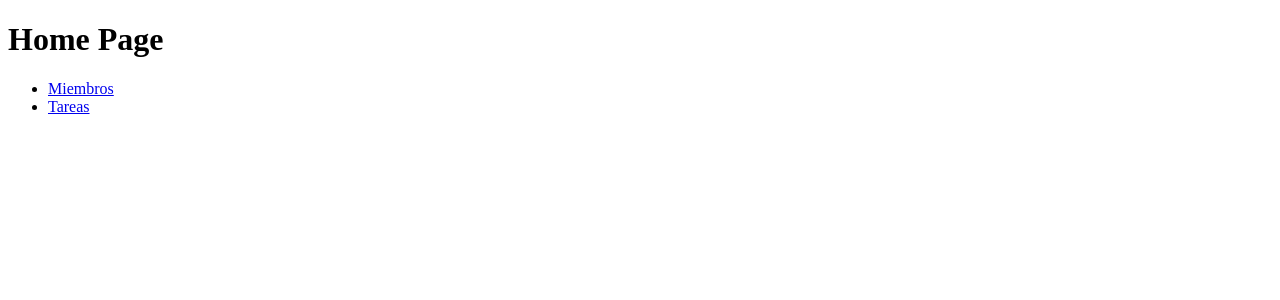
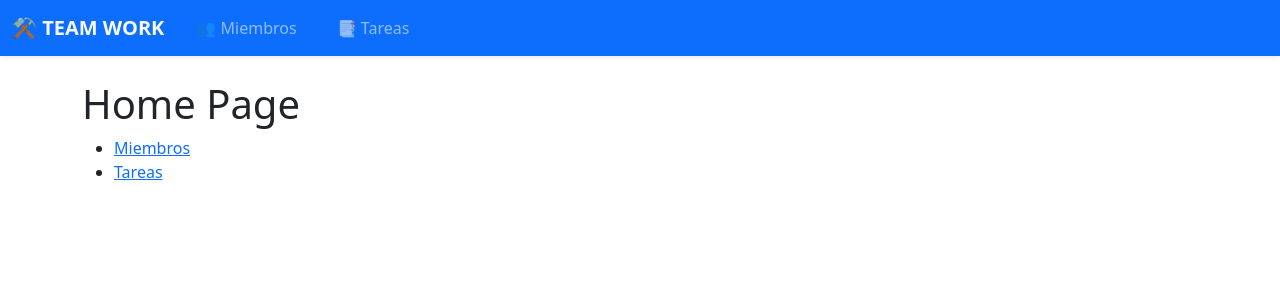
Before and after one commit to carlosingsistem/equipotrabajo, a Flask app: page / in a window 1280 px wide. Shown: the top 300 px of the page. Run offline with Flask 3, Linux system fonts and the light colour scheme.

Commit message:
Adicion de estilos para archivo base usando bootstrap 5

```diff
--- a/blueprintapp/templates/base.html
+++ b/blueprintapp/templates/base.html
@@ -1,12 +1,45 @@
-<!DOCTYPE html>
+<!doctype html>
 <html lang="es">
+
 <head>
-    <meta charset="UTF-8">
-    <meta name="viewport" content="width=device-width, initial-scale=1.0">
+    <meta charset="utf-8">
+    <meta name="viewport" content="width=device-width, initial-scale=1">
     <title>{% block title %}{% endblock %}</title>
+    <link href="https://cdn.jsdelivr.net/npm/bootstrap@5.3.8/dist/css/bootstrap.min.css" rel="stylesheet"
+        integrity="sha384-sRIl4kxILFvY47J16cr9ZwB07vP4J8+LH7qKQnuqkuIAvNWLzeN8tE5YBujZqJLB" crossorigin="anonymous">
 </head>
+
 <body>
-    {% block content%}
-    {% endblock%}
+    <nav class="navbar navbar-expand-lg bg-primary shadow-sm" data-bs-theme="dark">
+        <div class="container-fluid">
+            <a class="navbar-brand fw-bold text-light" href="/">
+                ⚒️ TEAM WORK
+            </a>
+            <div class="collapse navbar-collapse" id="navbarText">
+                <ul class="navbar-nav me-auto mb-2 mb-lg-0">
+                    <li class="nav-item me-2">
+                        <a class="nav-link btn btn-outline-success px-3 rounded-pill"
+                            href="{{ url_for('bp_miembro.index') }}">
+                            👥 Miembros
+                        </a>
+                    </li>
+                    <li class="nav-item">
+                        <a class="nav-link btn btn-outline-success px-3 rounded-pill"
+                            href="{{ url_for('bp_tarea.index') }}">
+                            📑 Tareas
+                        </a>
+                    </li>
+                </ul>
+            </div>
+        </div>
+    </nav><br>
+
+    <div class="container">
+        {% block content %}{% endblock %}
+    </div>
+    <script src="https://cdn.jsdelivr.net/npm/bootstrap@5.3.8/dist/js/bootstrap.bundle.min.js"
+        integrity="sha384-FKyoEForCGlyvwx9Hj09JcYn3nv7wiPVlz7YYwJrWVcXK/BmnVDxM+D2scQbITxI"
+        crossorigin="anonymous"></script>
 </body>
+
 </html>
```
